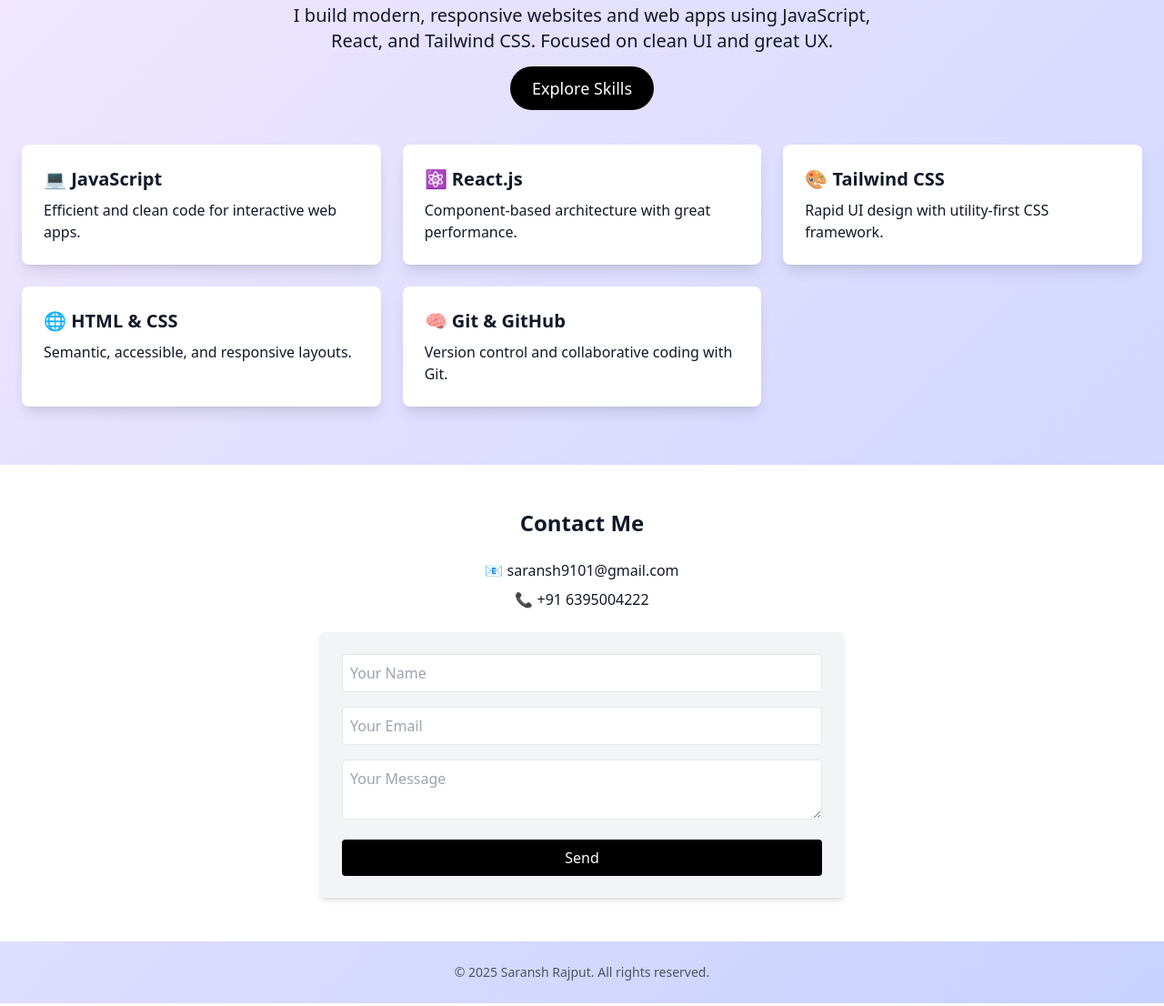
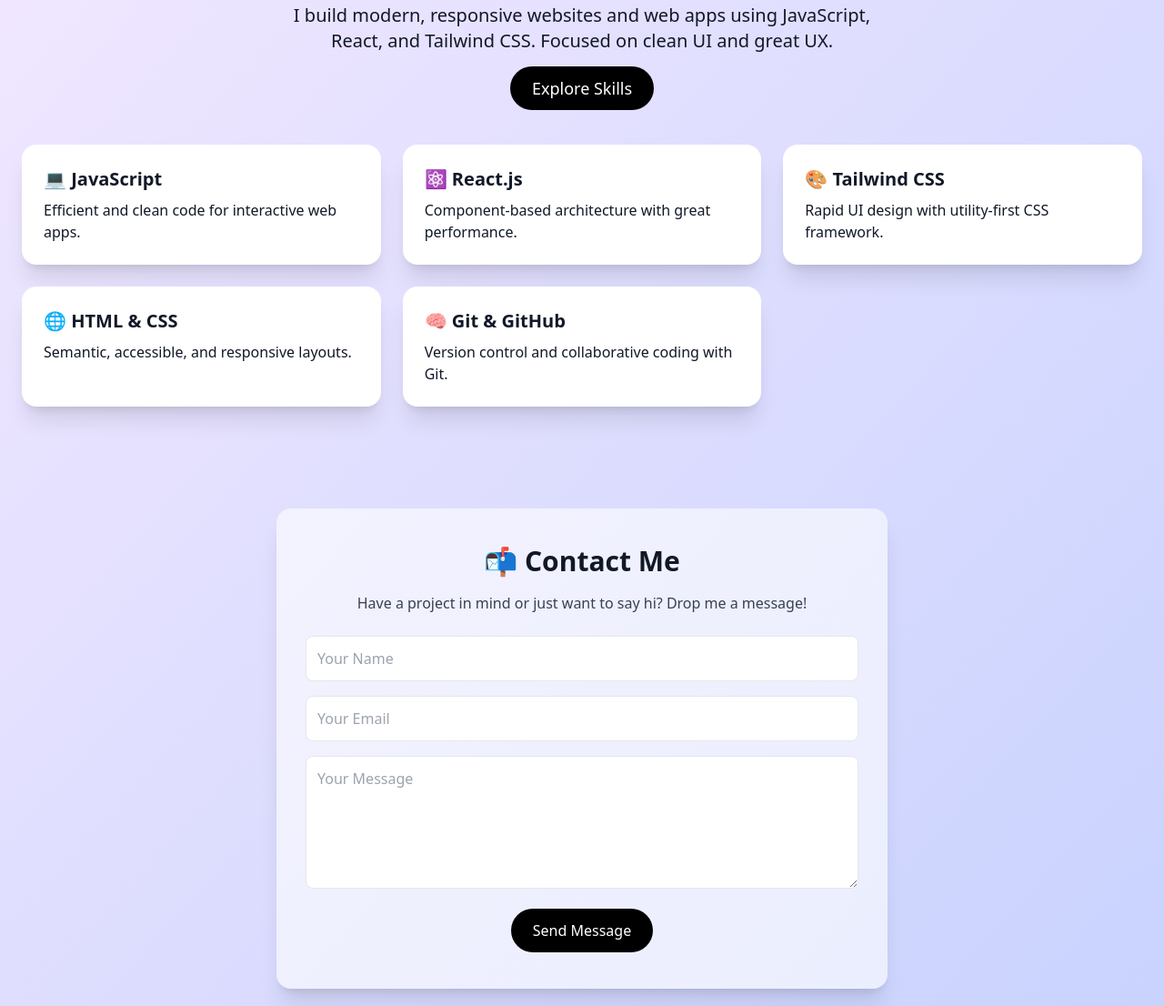
Before and after one commit to saranshraj9101/saransh-portfolio, a plain HTML site: page index.html in a window 1280 px wide. Shown: the part 189-1295 px from the top of the page at 91% size. Drawn offline with nearby package versions, Linux system fonts and the light colour scheme.

Commit message:
Added contact form section

```diff
--- a/index.html
+++ b/index.html
@@ -5,9 +5,9 @@
     <meta name="viewport" content="width=device-width, initial-scale=1.0" />
     <title>Saransh Rajput | Portfolio</title>
     <script src="https://cdn.tailwindcss.com"></script>
-    <link href="https://unpkg.com/aos@next/dist/aos.css" rel="stylesheet" />
   </head>
   <body class="bg-gradient-to-br from-purple-100 to-indigo-200 text-gray-900 font-sans">
+
     <!-- Header -->
     <header class="flex justify-between items-center p-6">
       <h1 class="text-2xl font-bold">Saransh Rajput</h1>
@@ -18,7 +18,7 @@
     </header>
 
     <!-- Hero Section -->
-    <section class="text-center px-6 py-12" data-aos="fade-up">
+    <section class="text-center px-6 py-12">
       <h2 class="text-4xl md:text-5xl font-extrabold mb-4">Frontend Developer & JavaScript Enthusiast</h2>
       <p class="text-lg md:text-xl mb-6 max-w-2xl mx-auto">
         I build modern, responsive websites and web apps using JavaScript, React, and Tailwind CSS. Focused on clean UI and great UX.
@@ -27,48 +27,44 @@
     </section>
 
     <!-- Skills Cards -->
-    <section id="skills" class="grid md:grid-cols-3 gap-6 px-6 pb-16" data-aos="fade-up">
-      <div class="bg-white p-6 rounded-lg shadow-lg">
-        <h3 class="text-xl font-bold mb-2">💻 JavaScript</h3>
+    <section id="skills" class="grid md:grid-cols-3 gap-6 px-6 pb-16">
+      <div class="bg-white rounded-2xl p-6 shadow-xl">
+        <h3 class="text-xl font-semibold mb-2">💻 JavaScript</h3>
         <p>Efficient and clean code for interactive web apps.</p>
       </div>
-      <div class="bg-white p-6 rounded-lg shadow-lg">
-        <h3 class="text-xl font-bold mb-2">⚛️ React.js</h3>
+      <div class="bg-white rounded-2xl p-6 shadow-xl">
+        <h3 class="text-xl font-semibold mb-2">⚛️ React.js</h3>
         <p>Component-based architecture with great performance.</p>
       </div>
-      <div class="bg-white p-6 rounded-lg shadow-lg">
-        <h3 class="text-xl font-bold mb-2">🎨 Tailwind CSS</h3>
+      <div class="bg-white rounded-2xl p-6 shadow-xl">
+        <h3 class="text-xl font-semibold mb-2">🎨 Tailwind CSS</h3>
         <p>Rapid UI design with utility-first CSS framework.</p>
       </div>
-      <div class="bg-white p-6 rounded-lg shadow-lg">
-        <h3 class="text-xl font-bold mb-2">🌐 HTML & CSS</h3>
+      <div class="bg-white rounded-2xl p-6 shadow-xl">
+        <h3 class="text-xl font-semibold mb-2">🌐 HTML & CSS</h3>
         <p>Semantic, accessible, and responsive layouts.</p>
       </div>
-      <div class="bg-white p-6 rounded-lg shadow-lg">
-        <h3 class="text-xl font-bold mb-2">🧠 Git & GitHub</h3>
+      <div class="bg-white rounded-2xl p-6 shadow-xl">
+        <h3 class="text-xl font-semibold mb-2">🧠 Git & GitHub</h3>
         <p>Version control and collaborative coding with Git.</p>
       </div>
     </section>
 
     <!-- Contact Section -->
-    <section id="contact" class="px-6 py-12 bg-white" data-aos="fade-up">
-      <h2 class="text-2xl font-semibold text-center mb-6">Contact Me</h2>
-      <p class="text-center mb-2">📧 saransh9101@gmail.com</p>
-      <p class="text-center mb-6">📞 +91 6395004222</p>
-
-      <form action="https://formspree.io/f/xayvgxyz" method="POST" class="max-w-xl mx-auto bg-gray-100 p-6 rounded shadow-md">
-  <input type="text" name="name" placeholder="Your Name" required class="w-full p-2 border mb-4 rounded" />
-  <input type="email" name="email" placeholder="Your Email" required class="w-full p-2 border mb-4 rounded" />
-  <textarea name="message" placeholder="Your Message" required class="w-full p-2 border mb-4 rounded"></textarea>
-  <button type="submit" class="bg-black text-white px-4 py-2 rounded w-full">Send</button>
-</form>
+    <section id="contact" class="bg-white bg-opacity-60 rounded-2xl shadow-xl max-w-2xl mx-auto my-12 px-8 py-10 text-center">
+      <h2 class="text-3xl font-bold mb-4">📬 Contact Me</h2>
+      <p class="mb-6 text-gray-700">Have a project in mind or just want to say hi? Drop me a message!</p>
+      <form action="mailto:saranshraj9101@gmail.com" method="POST" enctype="text/plain" class="space-y-4">
+        <input type="text" name="name" placeholder="Your Name" required class="w-full p-3 border rounded-lg focus:outline-none focus:ring-2 focus:ring-indigo-400">
+        <input type="email" name="email" placeholder="Your Email" required class="w-full p-3 border rounded-lg focus:outline-none focus:ring-2 focus:ring-indigo-400">
+        <textarea name="message" placeholder="Your Message" rows="5" required class="w-full p-3 border rounded-lg focus:outline-none focus:ring-2 focus:ring-indigo-400"></textarea>
+        <button type="submit" class="bg-black text-white px-6 py-3 rounded-full hover:bg-gray-800 transition">Send Message</button>
+      </form>
     </section>
 
+    <!-- Footer -->
     <footer class="text-center py-6 text-sm text-gray-600">
       © 2025 Saransh Rajput. All rights reserved.
     </footer>
-
-    <script src="https://unpkg.com/aos@next/dist/aos.js"></script>
-    <script>AOS.init();</script>
   </body>
 </html>
```
